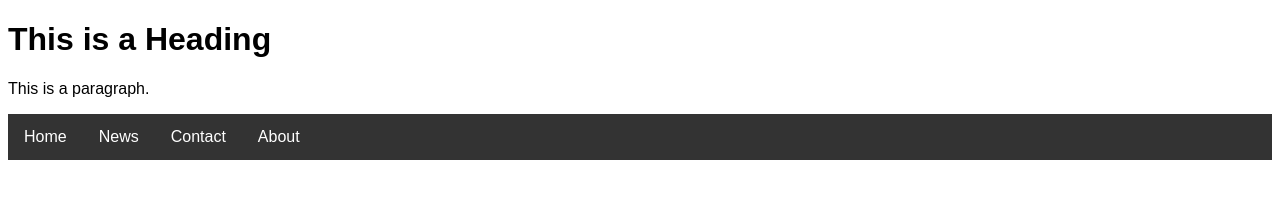
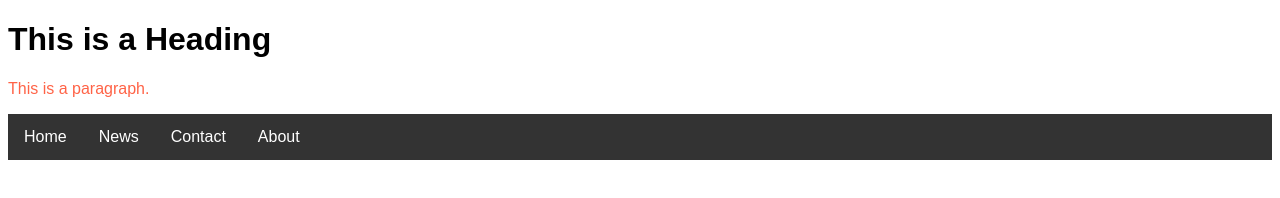
Before and after one commit to IDEA-student-demo/IDEA-student-demo.github.io, a plain HTML site: page index.html in a window 1280 px wide. Drawn offline with Linux system fonts and the light colour scheme.

Commit message:
Update index.html

```diff
--- a/index.html
+++ b/index.html
@@ -7,7 +7,7 @@
 <body>
 
 <h1>This is a Heading</h1>
-<p>This is a paragraph.</p>
+<p style="color:tomato;">This is a paragraph.</p>
 
   <ul>
   <li><a href="default.asp">Home</a></li>
```
